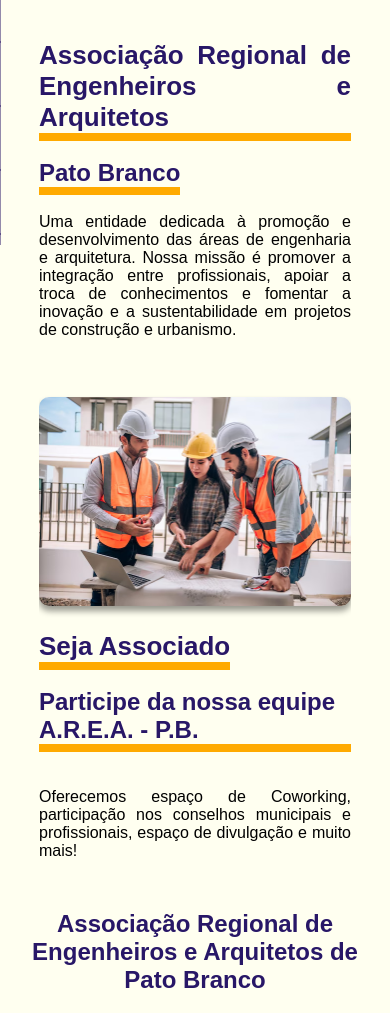
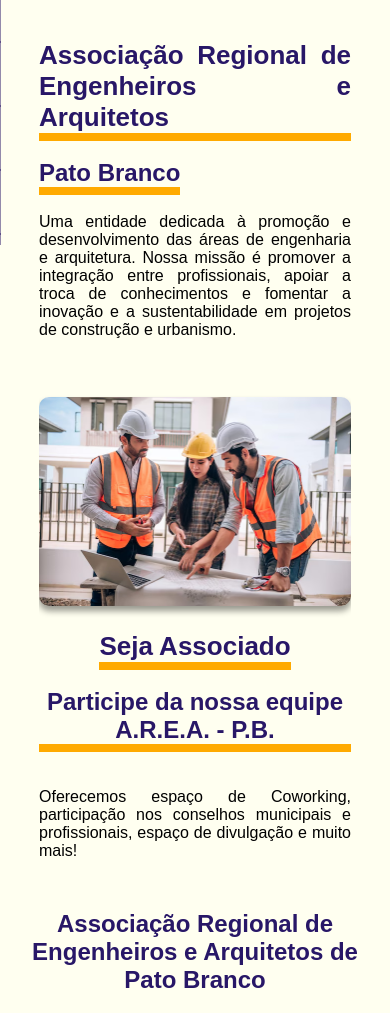
Before and after one commit to yAurelios/AreaPB, a plain HTML site: page index.html in a window 390 px wide. Shown: the part 87-1100 px from the top of the page. Drawn offline with Linux system fonts and the light colour scheme.

Commit message:
v1.8.1
Correção do JoinOnTeam que quebrou na 1.7 e na 1.8.0

```diff
--- a/src/css/style.css
+++ b/src/css/style.css
@@ -53,6 +53,7 @@ main p {
 
 /* SEÇÃO #joinOnTeam */
 #joinOnTeam {
+    /* border: solid red 1px; */
     padding-top: 6vh;
     gap: 3vh;
     display: flex;
@@ -66,6 +67,8 @@ main p {
 }
 
 #joinOnTeam div {
+    width: 55%;
+    /* border: solid red 1px; */
     display: flex;
     flex-direction: column;
 }
@@ -73,6 +76,7 @@ main p {
 /* ajustando h1 e h2 para evitar a borda/sublinhado estendido */
 #joinOnTeam h1,
 #joinOnTeam h2 {
+    /* border: solid red 1px; */
     border-bottom: none;
     width: 100%;
     display: flex;
@@ -103,6 +107,16 @@ main p {
     main p{
         width: 100%;
     }
+    #joinOnTeam div{
+        text-align: center;
+        width: 100%;
+    }
+    #joinOnTeam h1{
+        width: 100%;
+        /* border: solid red 1px; */
+        display: flex;
+        justify-content: center;
+    }
     #joinOnTeam img{
         width: 100%;
     }
```
